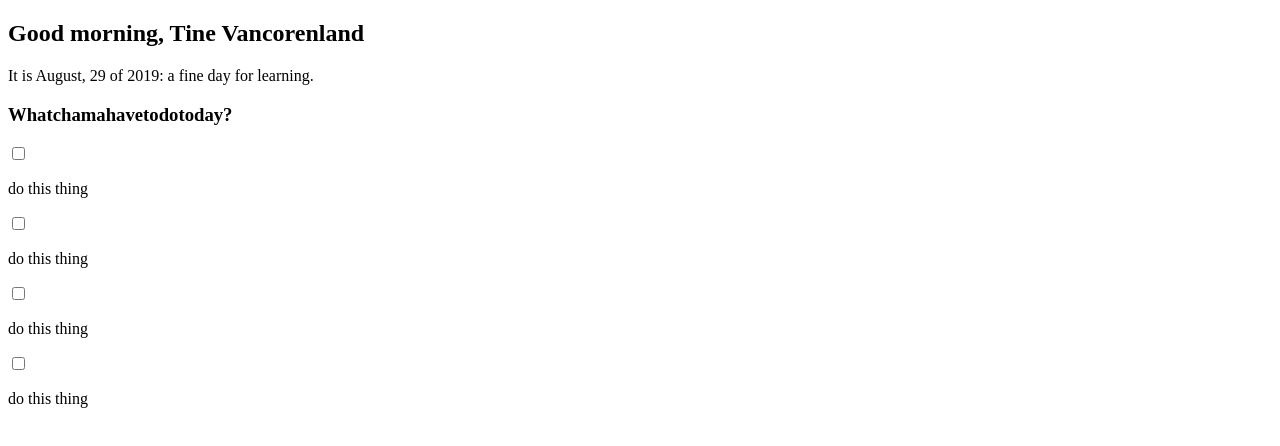
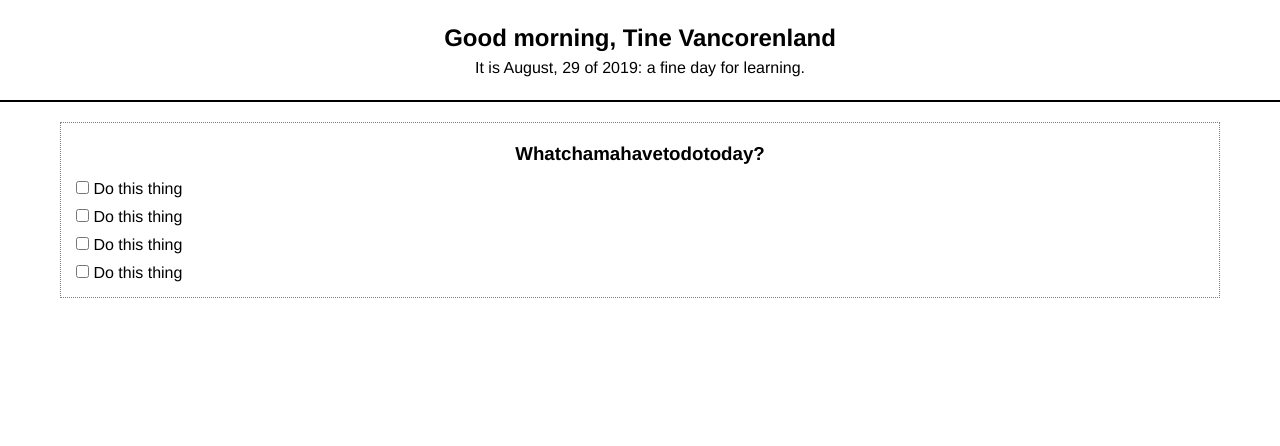
Before and after one commit to tinevancorenland/todolist, a React (Create React App) app: page / in a window 1280 px wide. Shown: the top 446 px of the page. Built offline with nearby package versions, Linux system fonts and the light colour scheme.

Commit message:
add classes to JSX elements and styled them with app.css

```diff
--- /dev/null
+++ b/src/App.css
@@ -0,0 +1,28 @@
+* {
+  margin: 0;
+  padding: 0;
+  box-sizing: border-box;
+  font-family: Helvetica, sans-serif;
+}
+
+.greeting {
+  line-height: 1.5;
+  padding: 20px;
+  text-align: center;
+  border-bottom: 2px solid;
+}
+
+.todolist {
+  padding: 10px;
+  margin: 20px 60px;
+  border: 1px grey dotted;
+}
+
+.todolisttitle {
+  text-align: center;
+  padding: 10px;
+}
+
+.todoitem {
+  padding: 5px;
+}
--- a/src/App.js
+++ b/src/App.js
@@ -1,5 +1,5 @@
 import React from 'react';
-// import './App.css';
+import './App.css';
 
 import Greeting from './Components/Greeting'
 import Todolist from './Components/Todolist'
--- a/src/Components/Greeting.js
+++ b/src/Components/Greeting.js
@@ -19,7 +19,7 @@ function Greeting() {
     }
 
     return (
-        <div>
+        <div className="greeting">
             <h2>Good {timeOfDay}, {name}</h2>
             <p>It is {months[date.getMonth()]}, {date.getDate()} of {date.getFullYear()}: a fine day for learning. </p>
         </div>
--- a/src/Components/TodoItem.js
+++ b/src/Components/TodoItem.js
@@ -2,9 +2,8 @@ import React from 'react'
 
 function TodoItem() {
     return(
-        <div>
-            <input type="checkbox"/>
-            <p>do this thing</p>
+        <div className="todoitem">
+            <label><input className="checkbox" type="checkbox"/>  Do this thing</label>
         </div>
     )
 }
--- a/src/Components/Todolist.js
+++ b/src/Components/Todolist.js
@@ -4,8 +4,8 @@ import TodoItem from './TodoItem'
 
 function Todolist() {
   return (
-    <div>
-      <h3>Whatchamahavetodotoday?</h3>
+    <div className="todolist">
+      <h3 className="todolisttitle">Whatchamahavetodotoday?</h3>
       <TodoItem />
       <TodoItem />
       <TodoItem />
```
